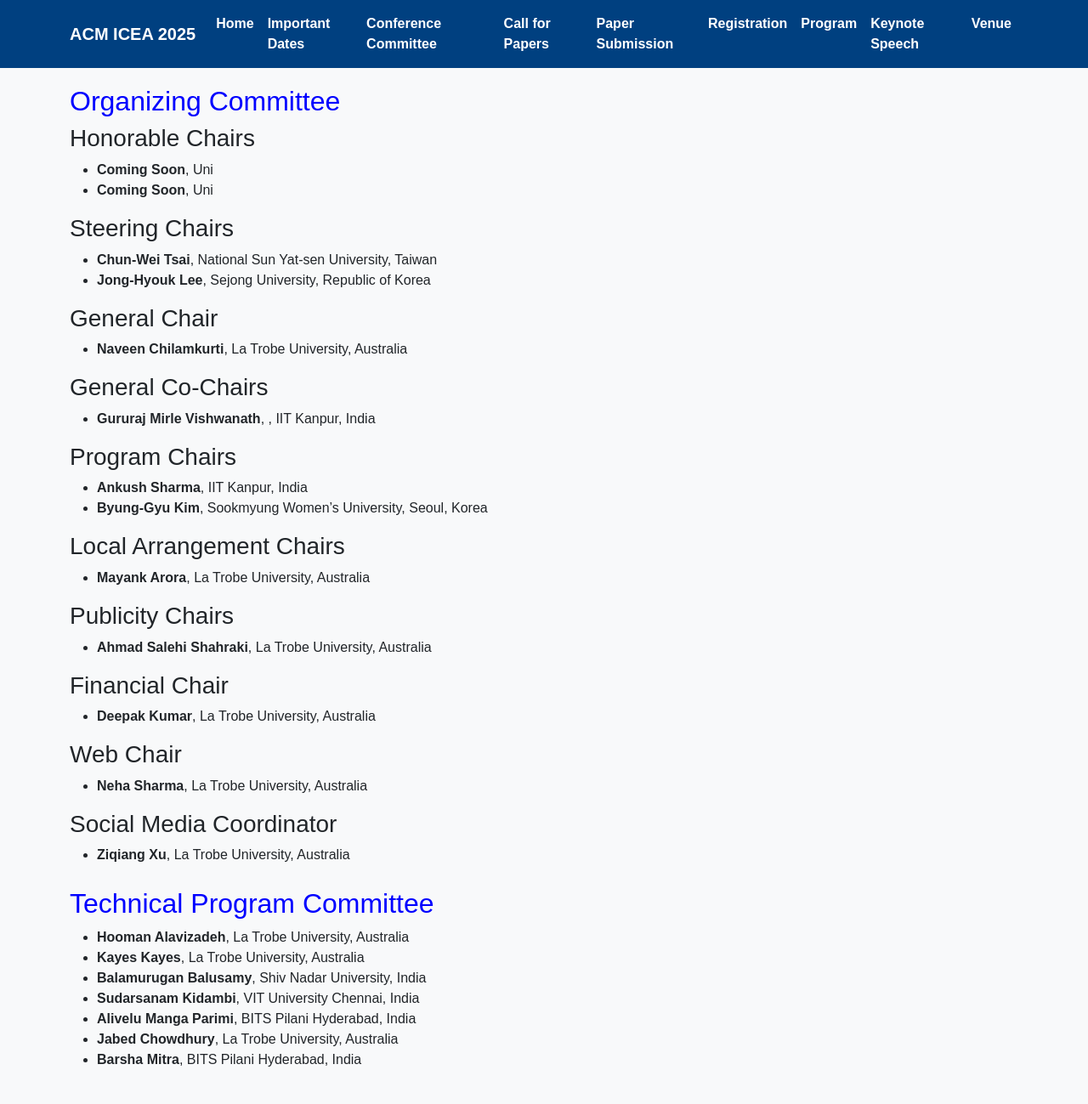
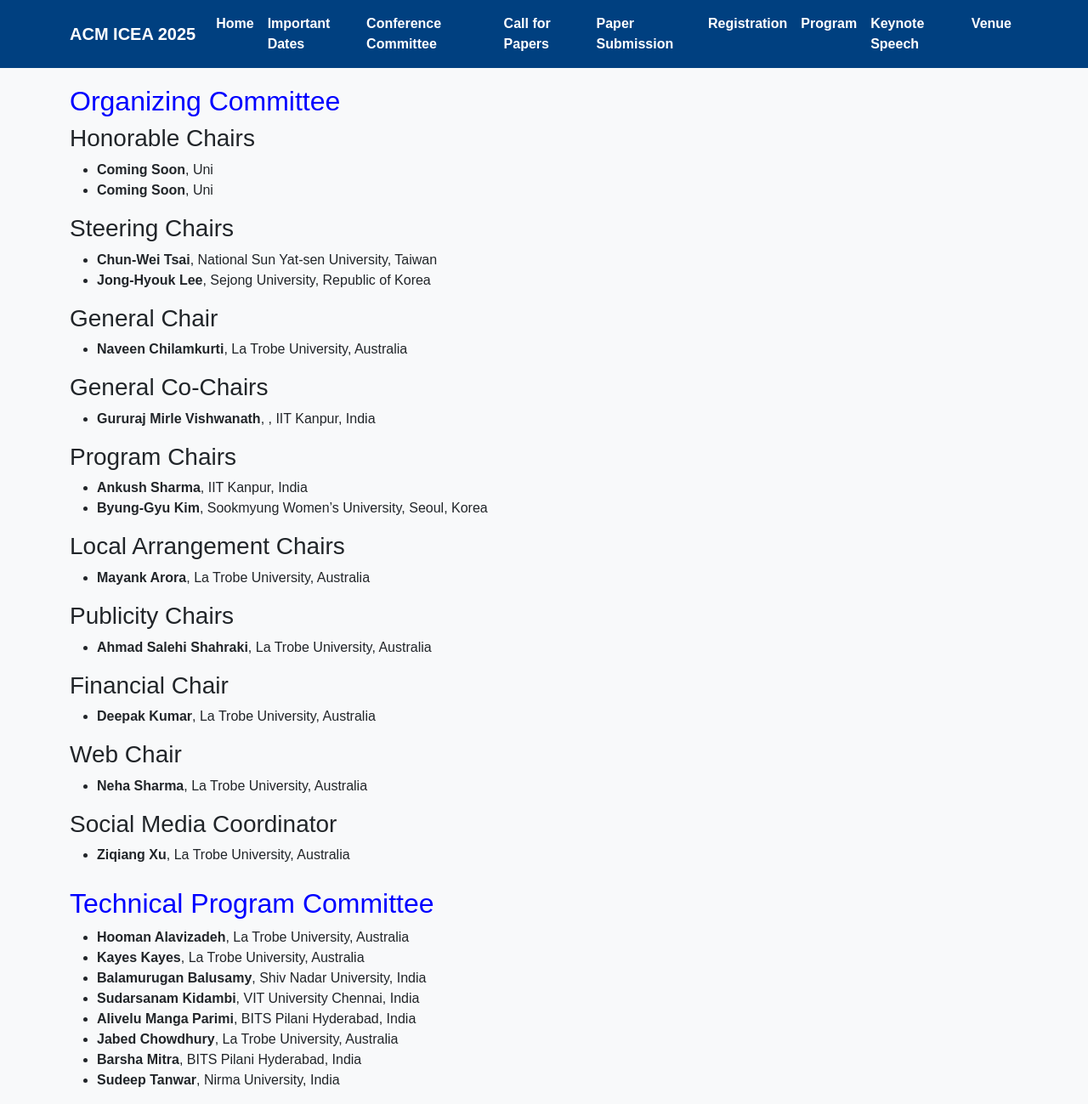
Before and after one commit to icea2025/latrobe, a Jekyll site: the page committee/index.html, which Jekyll copies as it is, in a window 1280 px wide and 1299 px high. Shown: the whole window at 85% size. Built offline with Jekyll 4.4.1, drawn with Linux system fonts in a browser that asks for light colours.

Commit message:
Update index.html

```diff
--- a/committee/index.html
+++ b/committee/index.html
@@ -141,6 +141,7 @@
         <li><b>Alivelu Manga Parimi</b>, BITS Pilani Hyderabad, India</li>
         <li><b>Jabed Chowdhury</b>, La Trobe University, Australia</li>
         <li><b>Barsha Mitra</b>, BITS Pilani Hyderabad, India</li>
+        <li><b>Sudeep Tanwar</b>, Nirma University, India</li>
       </ul>
     </div>
   </div>
```
